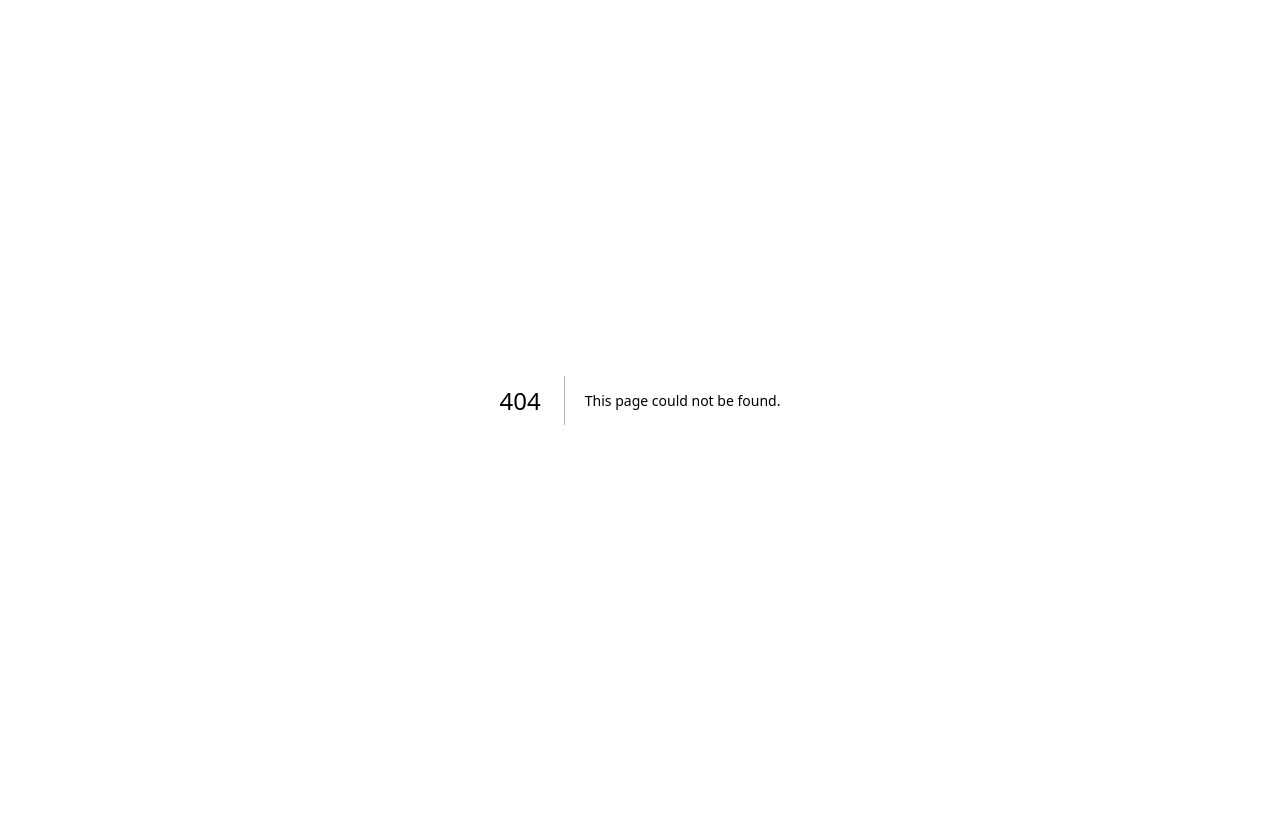
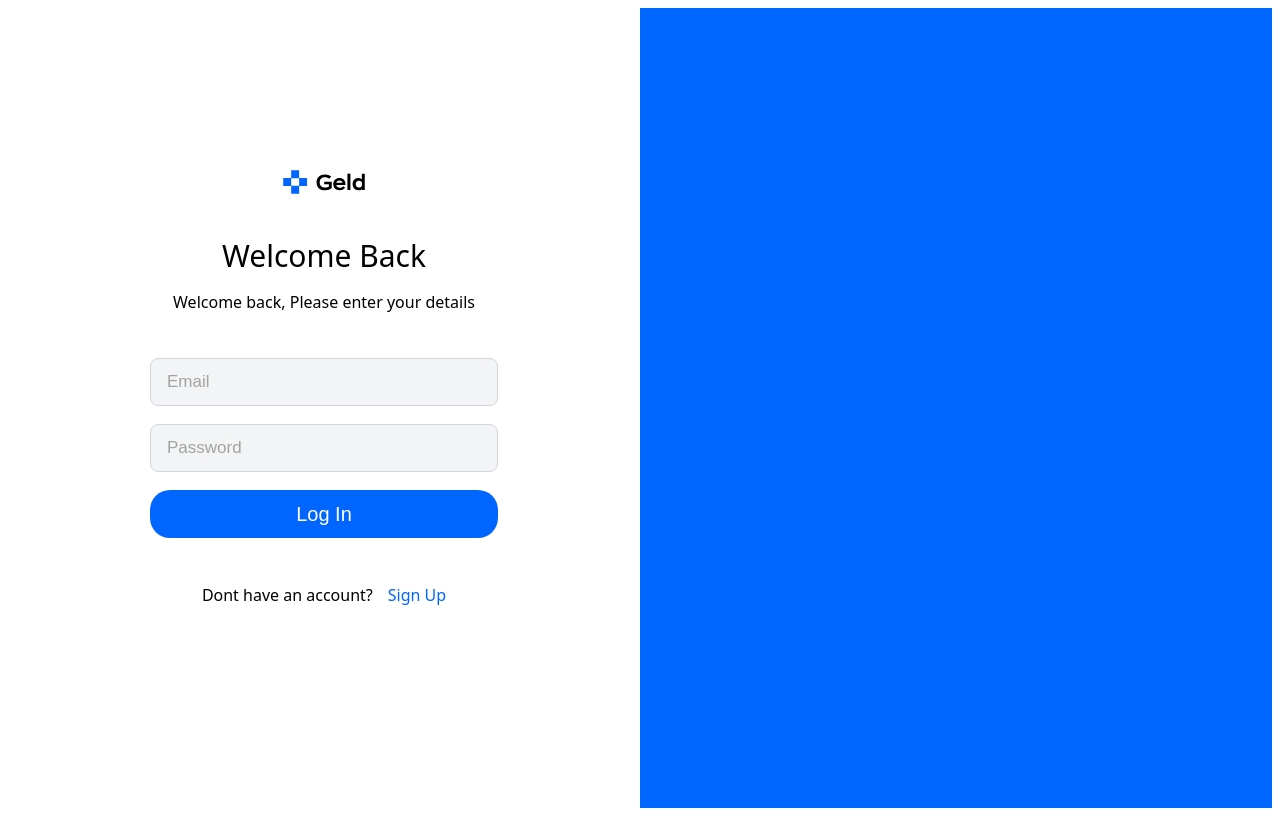
Before and after one commit to naudair/income-tracker-web, a Next.js app: page /login in a window 1280 px wide. Before the commit this address had no page. Built offline with nearby package versions, Linux system fonts and the light colour scheme.

Commit message:
signin page created

```diff
--- /dev/null
+++ b/src/components/images/geldicon.tsx
@@ -0,0 +1,32 @@
+export const GeldIcon = () => {
+  return (
+    <svg
+      width="94"
+      height="36"
+      viewBox="0 0 94 36"
+      fill="none"
+      xmlns="http://www.w3.org/2000/svg"
+    >
+      <path
+        d="M22.1294 14.0263V6.24854H14.1823V14.0263H6.23505V21.9735H14.1823V29.7513H22.1294V21.9735H30.0766V14.0263H22.1294ZM22.1294 21.8041H14.1823V14.1969H22.1294V21.8041Z"
+        fill="#0166FF"
+      />
+      <path
+        d="M47.1671 17.6325H54.7556V24.0752C53.2206 25.567 50.8857 26.3453 48.1616 26.3453C42.8647 26.3453 39.5353 23.2969 39.5353 18.3892C39.5353 13.4815 42.8647 10.4115 47.8373 10.4115C50.6046 10.4115 52.7017 11.2547 54.1719 12.6167L52.2477 14.7787C51.21 13.8706 49.6317 13.2869 47.8589 13.2869C44.7673 13.2869 42.7134 15.2543 42.7134 18.3892C42.7134 21.6322 44.8537 23.5347 48.2697 23.5347C49.6317 23.5347 50.8641 23.2969 51.8802 22.5402V20.3133H47.1671V17.6325Z"
+        fill="black"
+      />
+      <path
+        d="M68.4901 20.1404C68.4901 20.335 68.4901 20.789 68.4685 21.0268H59.3017C59.626 22.778 60.8367 23.7725 62.7825 23.7725C64.1661 23.7725 65.3985 23.2536 66.1984 22.2591L68.0793 23.859C66.9983 25.3508 65.2688 26.2804 62.5663 26.2804C58.6099 26.2804 56.2749 23.859 56.2749 20.0971C56.2749 16.3569 58.8044 13.9139 62.4149 13.9139C66.4795 13.9139 68.4901 16.5083 68.4901 20.1404ZM62.4149 16.4002C60.9016 16.4002 59.6908 17.1569 59.3233 18.8648H65.5714C65.3985 17.5676 64.4688 16.4002 62.4149 16.4002Z"
+        fill="black"
+      />
+      <path
+        d="M70.4359 26.0426V9.65479H73.4194V26.0426H70.4359Z"
+        fill="black"
+      />
+      <path
+        d="M81.3221 26.302C77.863 26.302 75.6145 23.9022 75.6145 20.1188C75.6145 16.3353 77.8846 13.9571 81.1924 13.9571C82.4031 13.9571 83.8517 14.303 84.8245 15.2543V9.65479H87.7648V26.0426H84.8678V24.8967C83.9381 26.021 82.468 26.302 81.3221 26.302ZM81.9707 23.6212C83.095 23.6212 84.2624 23.1672 84.8678 22.0646V18.1514C84.2624 17.1785 83.0517 16.638 81.9059 16.638C80.0249 16.638 78.6845 17.8919 78.6845 20.1188C78.6845 22.3024 79.9817 23.6212 81.9707 23.6212Z"
+        fill="black"
+      />
+    </svg>
+  );
+};
--- /dev/null
+++ b/src/pages/login/index.tsx
@@ -0,0 +1,31 @@
+import { GeldIcon } from "@/components/images/geldicon";
+import { useRouter } from "next/router";
+
+export default function Login() {
+    const router = useRouter()
+  return (
+    <div style={{ display: "flex", height: "100vh", color: "black" }}>
+      <div className="login-con">
+        <GeldIcon />
+        <div style={{ textAlign: "center", padding: "20px 0 45px 0" }}>
+          <div style={{ fontSize: "30px", fontWeight: "500", padding: "15px" }}>
+            Welcome Back
+          </div>
+          <div style={{ fontWeight: "300" }}>
+            Welcome back, Please enter your details
+          </div>
+        </div>
+        <div style={{ display: "flex", flexDirection: "column", gap: "18px" }}>
+          <input placeholder="Email" />
+          <input placeholder="Password" />
+          <button>Log In</button>
+        </div>
+        <div style={{ display: "flex", gap: "15px", padding: "30px" }}>
+          <p>Dont have an account?</p>
+          <p className="signup" onClick={() => router.push("/signup")}>Sign Up</p>
+        </div>
+      </div>
+      <div style={{ backgroundColor: "#0166FF", width: "50vw" }}></div>
+    </div>
+  );
+}
--- a/src/styles/globals.css
+++ b/src/styles/globals.css
@@ -1,107 +1,43 @@
-:root {
-  --max-width: 1100px;
-  --border-radius: 12px;
-  --font-mono: ui-monospace, Menlo, Monaco, "Cascadia Mono", "Segoe UI Mono",
-    "Roboto Mono", "Oxygen Mono", "Ubuntu Monospace", "Source Code Pro",
-    "Fira Mono", "Droid Sans Mono", "Courier New", monospace;
-
-  --foreground-rgb: 0, 0, 0;
-  --background-start-rgb: 214, 219, 220;
-  --background-end-rgb: 255, 255, 255;
-
-  --primary-glow: conic-gradient(
-    from 180deg at 50% 50%,
-    #16abff33 0deg,
-    #0885ff33 55deg,
-    #54d6ff33 120deg,
-    #0071ff33 160deg,
-    transparent 360deg
-  );
-  --secondary-glow: radial-gradient(
-    rgba(255, 255, 255, 1),
-    rgba(255, 255, 255, 0)
-  );
-
-  --tile-start-rgb: 239, 245, 249;
-  --tile-end-rgb: 228, 232, 233;
-  --tile-border: conic-gradient(
-    #00000080,
-    #00000040,
-    #00000030,
-    #00000020,
-    #00000010,
-    #00000010,
-    #00000080
-  );
-
-  --callout-rgb: 238, 240, 241;
-  --callout-border-rgb: 172, 175, 176;
-  --card-rgb: 180, 185, 188;
-  --card-border-rgb: 131, 134, 135;
+div{
+  font-family: system-ui, -apple-system, BlinkMacSystemFont, 'Segoe UI', Roboto, Oxygen, Ubuntu, Cantarell, 'Open Sans', 'Helvetica Neue', sans-serif;
+ /* box-sizing: border-box; */
 }
 
-@media (prefers-color-scheme: dark) {
-  :root {
-    --foreground-rgb: 255, 255, 255;
-    --background-start-rgb: 0, 0, 0;
-    --background-end-rgb: 0, 0, 0;
-
-    --primary-glow: radial-gradient(rgba(1, 65, 255, 0.4), rgba(1, 65, 255, 0));
-    --secondary-glow: linear-gradient(
-      to bottom right,
-      rgba(1, 65, 255, 0),
-      rgba(1, 65, 255, 0),
-      rgba(1, 65, 255, 0.3)
-    );
-
-    --tile-start-rgb: 2, 13, 46;
-    --tile-end-rgb: 2, 5, 19;
-    --tile-border: conic-gradient(
-      #ffffff80,
-      #ffffff40,
-      #ffffff30,
-      #ffffff20,
-      #ffffff10,
-      #ffffff10,
-      #ffffff80
-    );
-
-    --callout-rgb: 20, 20, 20;
-    --callout-border-rgb: 108, 108, 108;
-    --card-rgb: 100, 100, 100;
-    --card-border-rgb: 200, 200, 200;
-  }
+.login-con{
+  width: 50vw;
+  background-color: white;
+  display: flex;
+  flex-direction: column;
+  justify-content: center;
+  align-items: center;
 }
 
-* {
+input{
+  width: 348px;
+  height: 48px;
+  border-radius: 8px;
+  border: 1px solid #D1D5DB;
+  background-color: #F3F4F6;
+  font-size: 17px;
+  padding: 16px;
   box-sizing: border-box;
-  padding: 0;
-  margin: 0;
+}
+::placeholder {
+  color: #A3A3A3;
 }
 
-html,
-body {
-  max-width: 100vw;
-  overflow-x: hidden;
+button{
+  height: 48px;
+  border-radius: 20px;
+  border: none;
+  background-color: #0166FF;
+  color: #ffffff;
+  font-size: 20px;
 }
 
-body {
-  color: rgb(var(--foreground-rgb));
-  background: linear-gradient(
-      to bottom,
-      transparent,
-      rgb(var(--background-end-rgb))
-    )
-    rgb(var(--background-start-rgb));
+.signup{
+  color: #0166FF;
 }
-
-a {
-  color: inherit;
-  text-decoration: none;
+.signup:hover{
+  text-decoration: underline;
 }
-
-@media (prefers-color-scheme: dark) {
-  html {
-    color-scheme: dark;
-  }
-}
--- a/tsconfig.json
+++ b/tsconfig.json
@@ -1,7 +1,8 @@
 {
   "compilerOptions": {
     "lib": ["dom", "dom.iterable", "esnext"],
-    "allowJs": true,
+    "allowJs": false,
+    "strictNullChecks": true,
     "skipLibCheck": true,
     "strict": true,
     "noEmit": true,
```
Also changed, not shown: package.json (+13 -5 lines), src/pages/index.tsx (+1 -107 lines), src/pages/signup/index.tsx (added, +7 -0 lines), .eslintrc.json, 1 other file (tests, documents, lock files or other folders).
